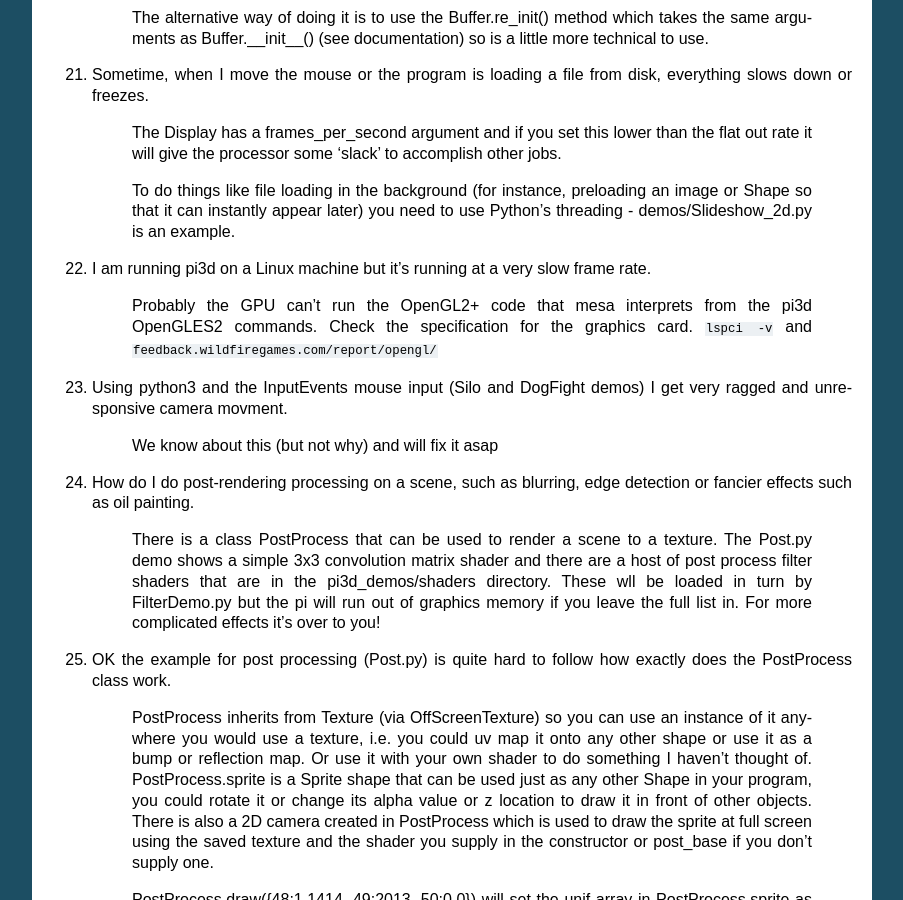
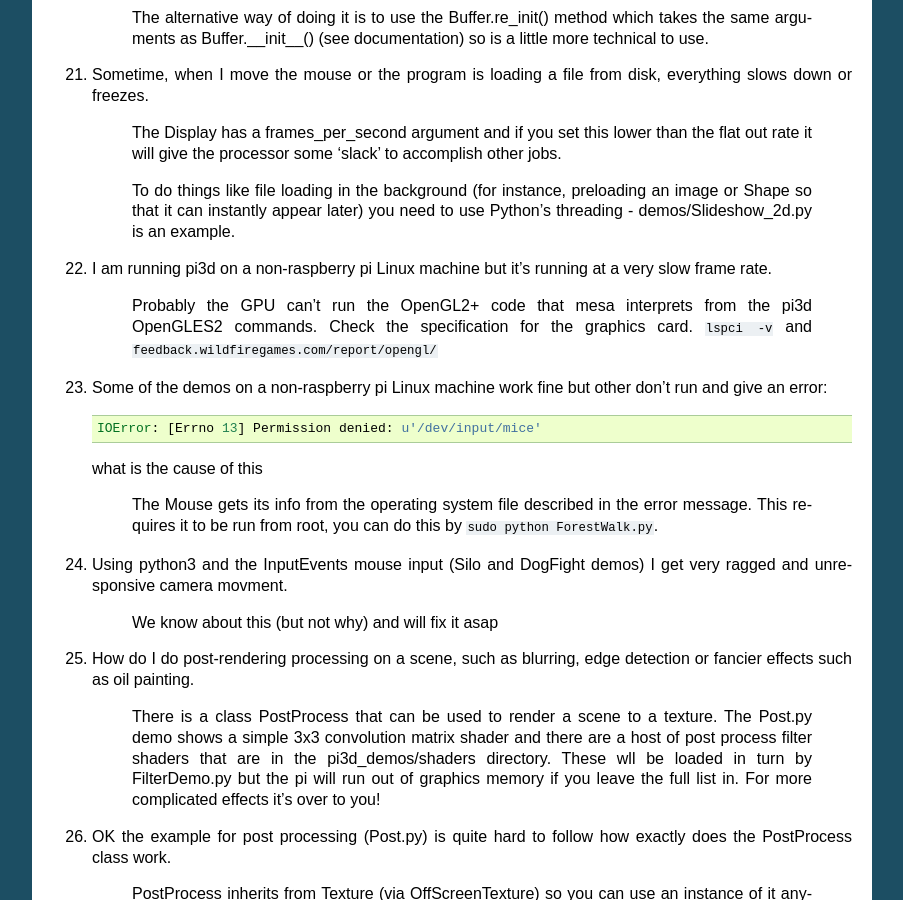
Before and after one commit to pi3d/pi3d.github.com, a Sphinx documentation site: the page built from sphinx/FAQ.rst, in a window 1280 px wide and 900 px high, scrolled down 6041 px. Shown: the whole window, without its empty margins (198-1101 px from the left). Built offline with Sphinx 7.4.7, drawn with Linux system fonts in a browser that asks for light colours.

Commit message:
sudo run on ubuntu if using mouse

```diff
--- a/ReadMe.rst
+++ b/ReadMe.rst
@@ -193,7 +193,7 @@ Setup on the Raspberry Pi
     Library as this is needed for importing any graphics used by Pi3. The original
     Imaging library is no longer really maintained and doesn't run on python_3.
     The better equivalent replacement is Pillow however a couple of issues
-    relating to text vertical alignment will not be corrected unti the Oct2013
+    relating to text vertical alignment will not be corrected until the Oct2013
     issue. To install Pillow you need to::
 
       sudo apt-get install python-dev python-setuptools libjpeg-dev zlib1g-dev libpng12-dev libfreetype6-dev
--- a/sphinx/FAQ.rst
+++ b/sphinx/FAQ.rst
@@ -380,12 +380,24 @@ Frequently Asked Questions
       an image or Shape so that it can instantly appear later) you need to use
       Python's threading - demos/Slideshow_2d.py is an example.
 
-#.  I am running pi3d on a Linux machine but it's running at a very slow
-    frame rate.
+#.  I am running pi3d on a non-raspberry pi Linux machine but it's running
+    at a very slow frame rate.
 
       Probably the GPU can't run the OpenGL2+ code that mesa interprets
       from the pi3d OpenGLES2 commands. Check the specification for the
       graphics card. ``lspci -v`` and ``feedback.wildfiregames.com/report/opengl/``
+
+#.  Some of the demos on a non-raspberry pi Linux machine work fine but
+    other don't run and give an error::
+
+      IOError: [Errno 13] Permission denied: u'/dev/input/mice'
+
+    what is the
+    cause of this
+
+      The Mouse gets its info from the operating system file described in
+      the error message. This requires it to be run from root, you can
+      do this by ``sudo python ForestWalk.py``.
 
 #.  Using python3 and the InputEvents mouse input (Silo and DogFight demos)
     I get very ragged and unresponsive camera movment.
--- a/sphinx/ReadMe.rst
+++ b/sphinx/ReadMe.rst
@@ -193,7 +193,7 @@ Setup on the Raspberry Pi
     Library as this is needed for importing any graphics used by Pi3. The original
     Imaging library is no longer really maintained and doesn't run on python_3.
     The better equivalent replacement is Pillow however a couple of issues
-    relating to text vertical alignment will not be corrected unti the Oct2013
+    relating to text vertical alignment will not be corrected until the Oct2013
     issue. To install Pillow you need to::
 
       sudo apt-get install python-dev python-setuptools libjpeg-dev zlib1g-dev libpng12-dev libfreetype6-dev
```
Also changed, not shown: 6 other files.
